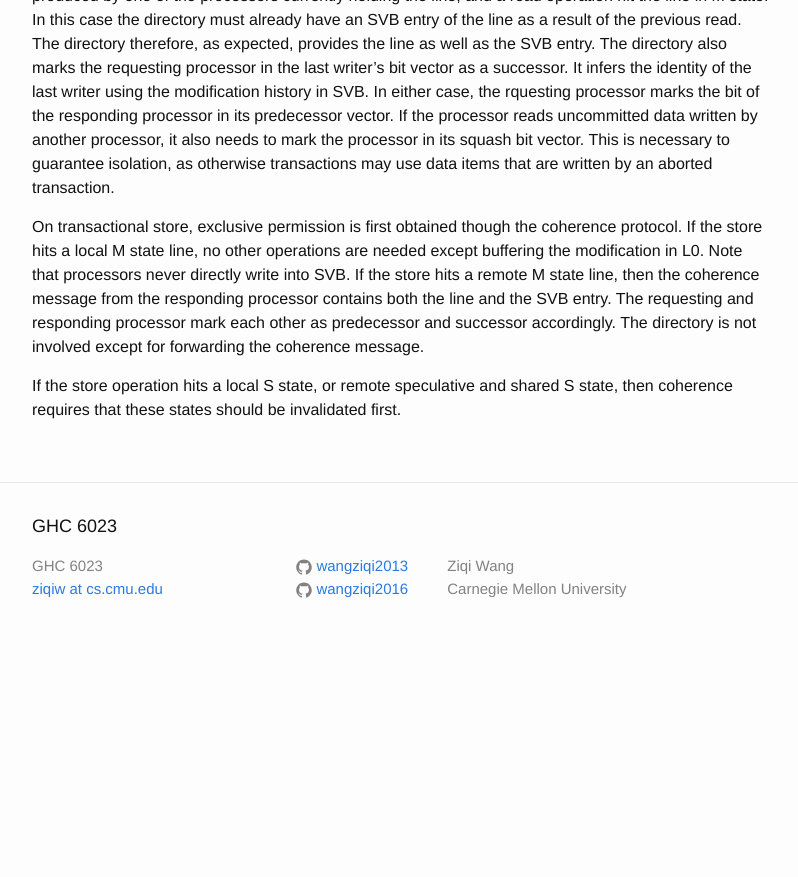
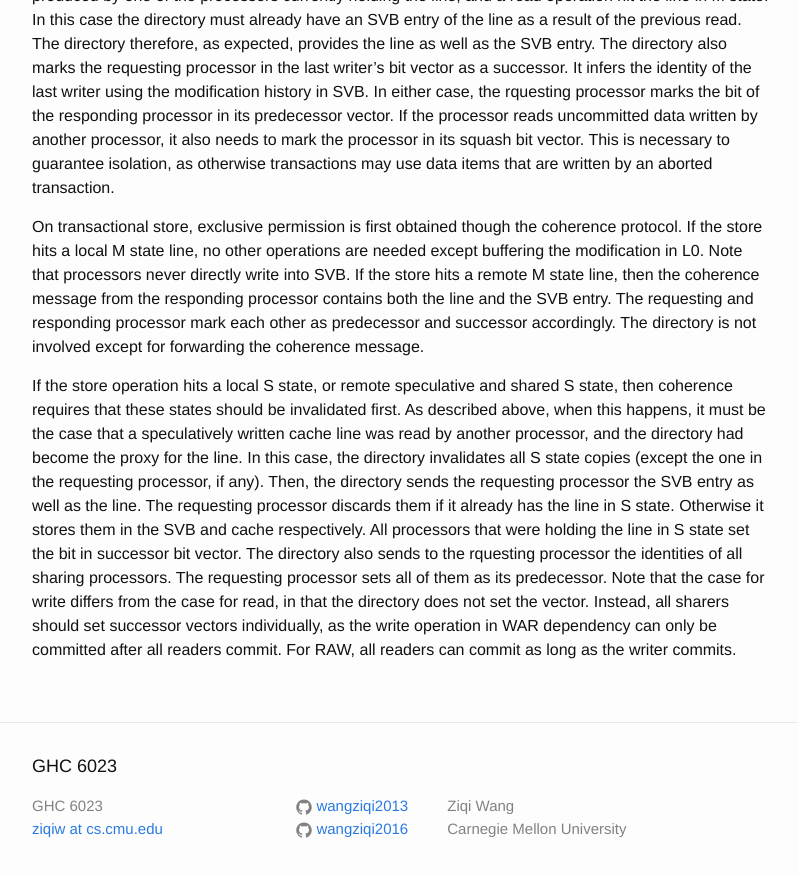
Before and after one commit to wangziqi2013/wangziqi2013.github.io, a Jekyll site: the page built from _posts/2018-06-19-OmniOrder.markdown, in a window 1280 px wide and 900 px high, scrolled down 2182 px. Shown: the top 877 px of the window, without its empty margins (238-1036 px from the left). Built offline with Jekyll 4.4.1, drawn with Linux system fonts in a browser that asks for light colours; before the commit the page ends 2842 px from its top, so only the background shows below that.

Commit message:
Working on write

```diff
--- a/_posts/2018-06-19-OmniOrder.markdown
+++ b/_posts/2018-06-19-OmniOrder.markdown
@@ -90,4 +90,13 @@ processor contains both the line and the SVB entry. The requesting and respondin
 and successor accordingly. The directory is not involved except for forwarding the coherence message.
 
 If the store operation hits a local S state, or remote speculative and shared S state, then coherence requires that
-these states should be invalidated first.
+these states should be invalidated first. As described above, when this happens, it must be the case that a speculatively
+written cache line was read by another processor, and the directory had become the proxy for the line. In this case,
+the directory invalidates all S state copies (except the one in the requesting processor, if any). Then, the directory
+sends the requesting processor the SVB entry as well as the line. The requesting processor discards them if it already
+has the line in S state. Otherwise it stores them in the SVB and cache respectively. All processors that were
+holding the line in S state set the bit in successor bit vector. The directory also sends to the rquesting processor
+the identities of all sharing processors. The requesting processor sets all of them as its predecessor. Note that
+the case for write differs from the case for read, in that the directory does not set the vector. Instead, all
+sharers should set successor vectors individually, as the write operation in WAR dependency can only be committed
+after all readers commit. For RAW, all readers can commit as long as the writer commits.
```
